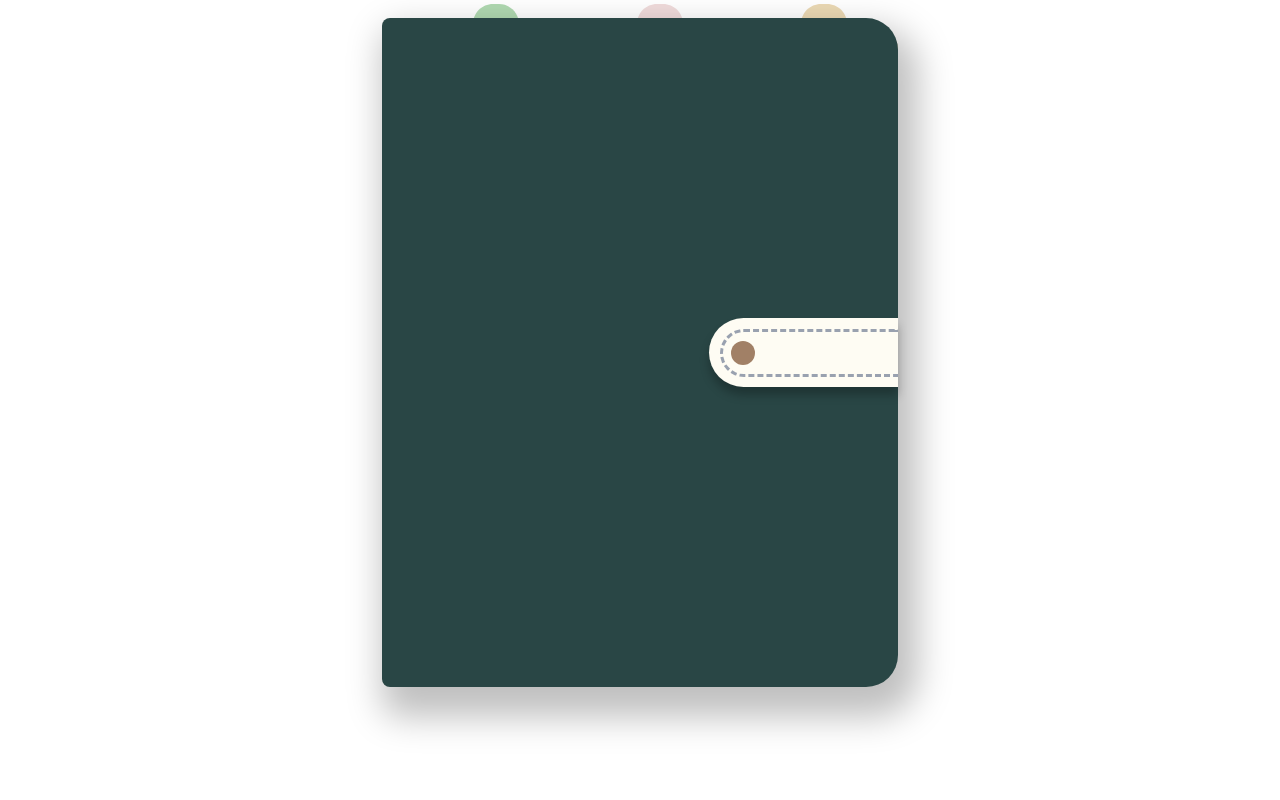
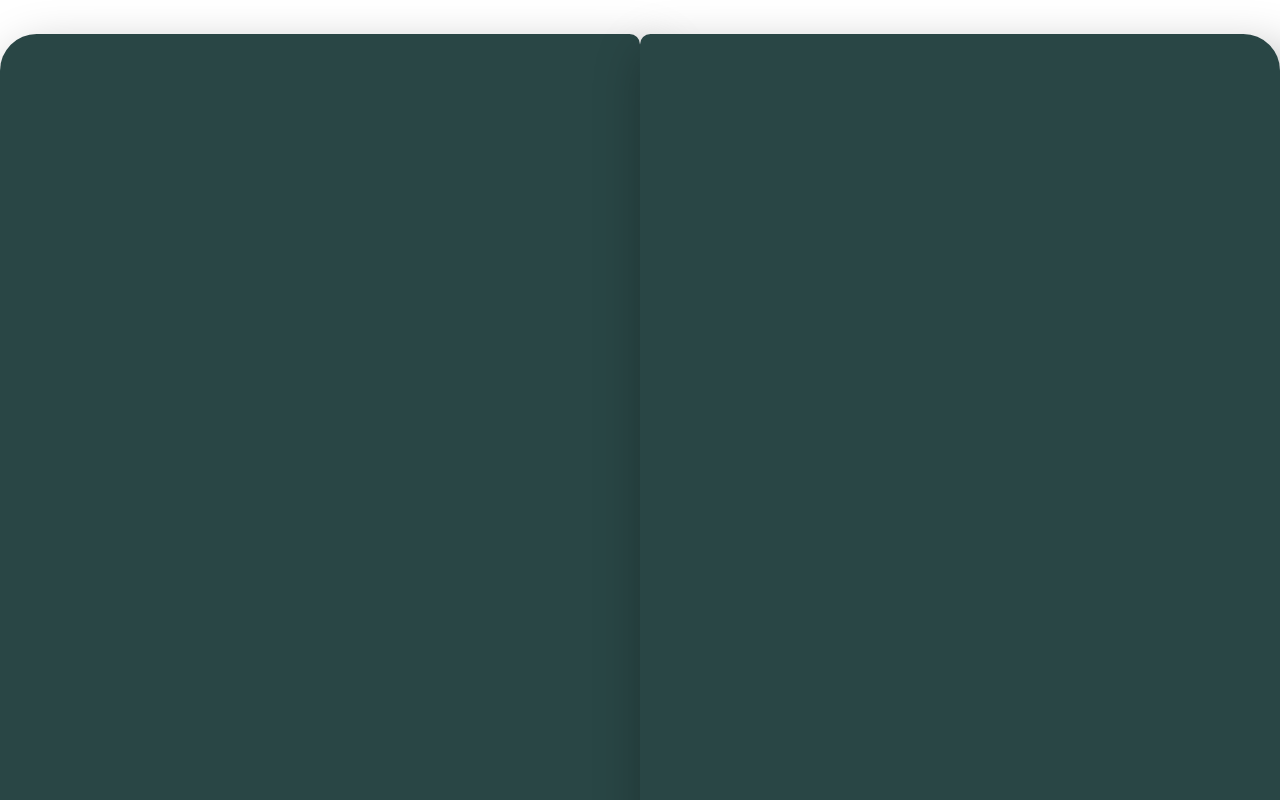
Before and after one commit to HaileyN3132/my-portfolio, a React (Vite) app: page / in a window 1280 px wide. Shown: the top 800 px of the page. Built offline with nearby package versions, Linux system fonts and the light colour scheme.

Commit message:
feat: add and style Cover components

```diff
--- /dev/null
+++ b/src/components/CoverBack.jsx
@@ -0,0 +1,7 @@
+export default function CoverBack({ children }) {
+  return (
+    <>
+      <main className="shadow-[13.08px_26.16px_45.78px_13.08px_rgba(0,0,0,0.25)]  rounded-tl-[10.47px] rounded-tr-[36.63px] rounded-br-[36.63px] rounded-bl-[10.47px] bg-[#294645] w-[675px] h-[964.1px]"></main>
+    </>
+  );
+}
--- /dev/null
+++ b/src/components/CoverFront.jsx
@@ -0,0 +1,7 @@
+export default function CoverFront({ children }) {
+  return (
+    <>
+      <main className="shadow-[13.08px_26.16px_45.78px_13.08px_rgba(0,0,0,0.25)] rounded-tl-[36.63px] rounded-tr-[10.47px] rounded-br-[10.47px] rounded-bl-[36.63px] bg-[#294645] w-[675px] h-[964.1px]"></main>
+    </>
+  );
+}
--- a/src/main.jsx
+++ b/src/main.jsx
@@ -3,9 +3,10 @@ import { createRoot } from "react-dom/client";
 import "./index.css";
 import App from "./App.jsx";
 import Home from "./pages/Home.jsx";
+import About from "./pages/About.jsx";
 
 createRoot(document.getElementById("root")).render(
   <StrictMode>
-    <Home />
+    <About />
   </StrictMode>,
 );
--- /dev/null
+++ b/src/pages/About.jsx
@@ -0,0 +1,13 @@
+import CoverFront from "../components/CoverFront";
+import CoverBack from "../components/CoverBack";
+
+export default function About() {
+  return (
+    <>
+      <div className="flex justify-center mb-[34px] mt-[34px]">
+        <CoverFront />
+        <CoverBack />
+      </div>
+    </>
+  );
+}
```
